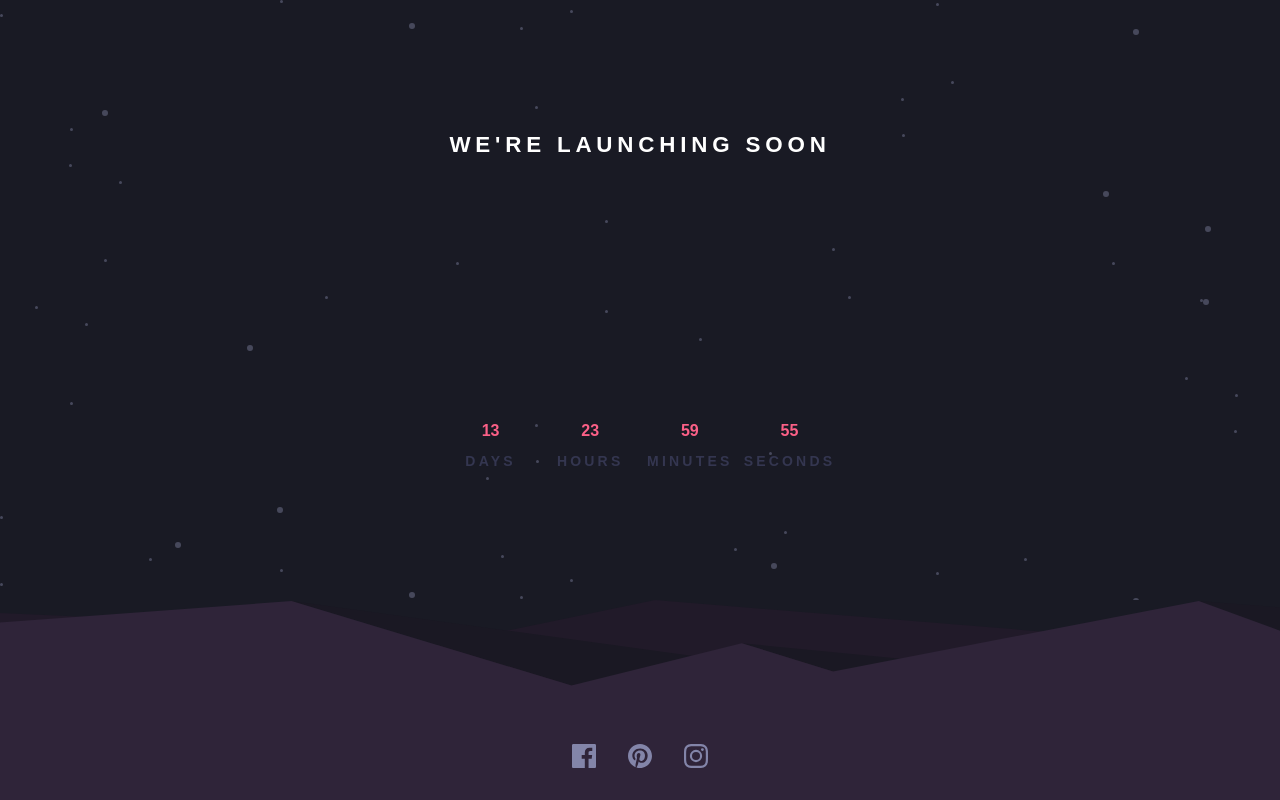
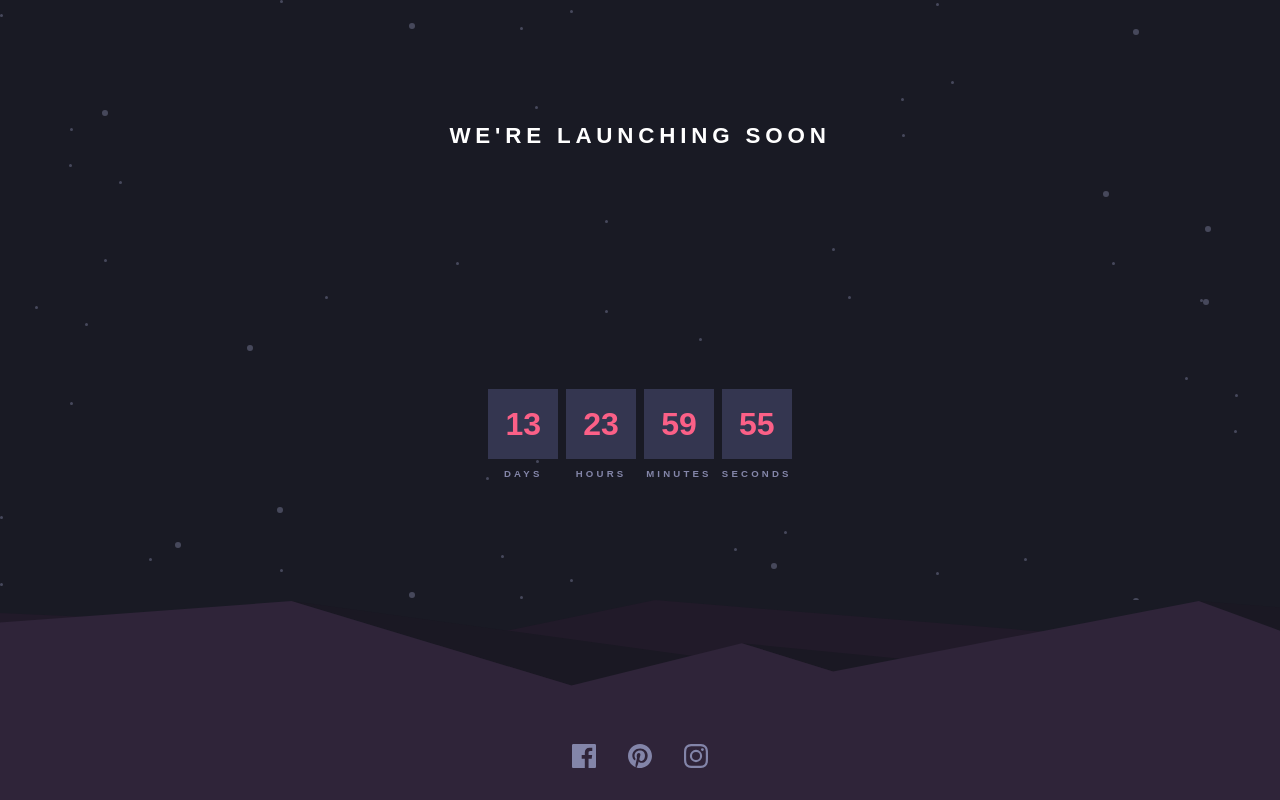
Before and after one commit to ccccchriz/launch-countdown-timer-main, a React (Vite) app: page / in a window 1280 px wide. Built offline with nearby package versions, Linux system fonts and the light colour scheme.

Commit message:
small fixes

```diff
--- a/src/components/Countdown.css
+++ b/src/components/Countdown.css
@@ -1,5 +1,7 @@
 .countdown {
   display: grid;
+  justify-content: center;
+  align-items: center;
   grid-template-columns: repeat(4, 1fr);
   gap: 0.5rem;
 }
@@ -8,14 +10,18 @@
   display: flex;
   flex-direction: column;
   align-items: center;
+  justify-content: center;
 
   color: hsl(var(--clr-primary-red));
+  font-size: 2rem;
+  aspect-ratio: 1;
+  background-color: hsl(var(--clr-neutral-200));
 }
 
 .countdown__text {
   content: "DAYS";
-  color: hsl(var(--clr-neutral-200));
+  color: hsl(var(--clr-primary-blue));
   letter-spacing: 0.2rem;
-  font-size: 0.875rem;
+  font-size: 0.6rem;
   text-align: center;
 }
--- a/src/components/Countdown.jsx
+++ b/src/components/Countdown.jsx
@@ -22,9 +22,7 @@ const Countdown = ({ countdownTime }) => {
 
   return (
     <section className="countdown">
-      <div className="countdown__number countdown__number--days">
-        {days < 10 ? `0${days}` : days}
-      </div>
+      <div className="countdown__number countdown__number--days">{days}</div>
       <div className="countdown__number countdown__number--hours">{hours}</div>
       <div className="countdown__number countdown__number--minutes">
         {minutes}
```
